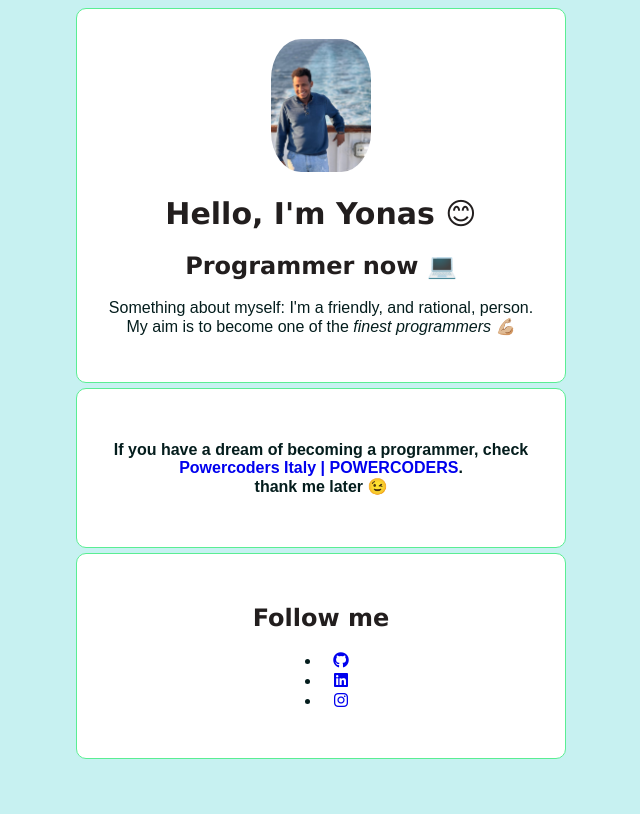
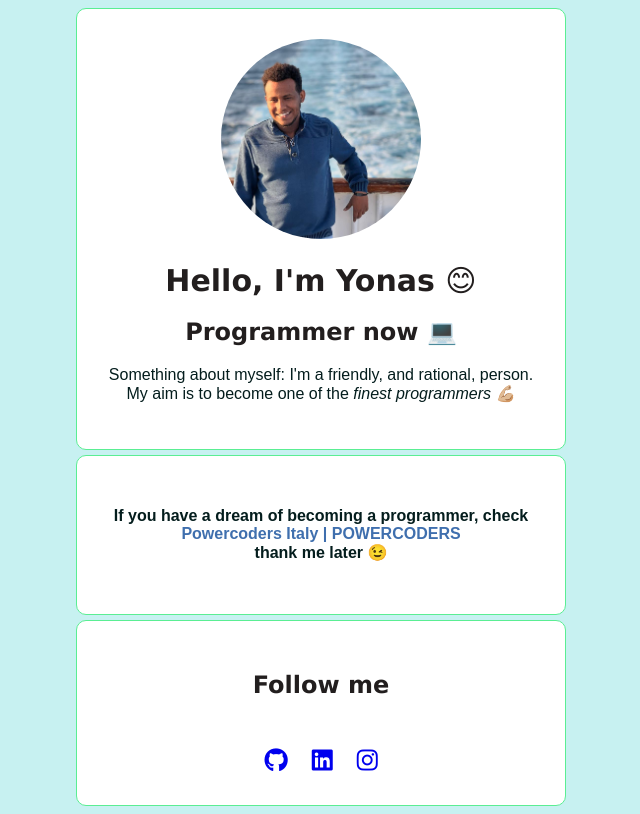
Before and after one commit to Yonasn13/profile, a plain HTML site: page index.html in a window 1280 px wide. Shown: the whole page, without its empty margins (319-959 px from the left). Drawn offline with Linux system fonts and the light colour scheme.

Commit message:
profile updated

```diff
--- a/index.html
+++ b/index.html
@@ -17,11 +17,11 @@
       <p>Something about myself: I'm a friendly, and rational, person. My aim is to become one of the <em>finest programmers 💪🏼</em></p>
     </div>
     <div class="card">
-      <h4>If you have a dream of becoming a programmer, check <a id="coders" href="https://powercoders.org/country/italy/" target="_blank">Powercoders Italy | POWERCODERS</a>.<br>thank me later 😉</h4>
+      <h4>If you have a dream of becoming a programmer, check <a id="coders" href="https://powercoders.org/country/italy/" target="_blank">Powercoders Italy | POWERCODERS</a><br>thank me later 😉</h4>
     </div>
     <div class="card">
       <h2>Follow me</h2>
-      <ul>
+      <ul class="social">
         <li>
           <a href="https://github.com/PowerCoders-Milan/intro-blockly-Yonasn13" target="_blank">
             <i class="fa-brands fa-github"></i>
--- a/style.css
+++ b/style.css
@@ -18,8 +18,10 @@ h1 {
 }
 
 img {
-    width: 100px;
-    border-radius: 30%;
+    width: 200px;
+    height: 200px;
+    border-radius: 50%;
+    object-fit: cover;
 }
 .container {
     width: 500px;
@@ -34,17 +36,35 @@ img {
 }
 a {
     text-decoration: none;
+    padding: 0.5em;
 
 }
-li {
-    width: 40px;
-    height: 20px;
-    margin: 0 auto;
+ul {
+    margin-block-start: 1em;
+    margin-block-end: 1em;
+    margin-inline-start: 0px;
+    margin-inline-end: 0px;
+    padding-inline-start: 40px;
 
 }
+.social {
+    list-style: none;
+    display: flex;
+    font-size: 1.5rem;
+    justify-content: center;
+    margin: 2em 0 0;
+    padding: 0px;
+}
+#coders {
+    color: #3f6fae;
+    /* background-color: rgb(142, 142, 199); */
+    border-radius: 8px;
+    transition: 1s ease;
+}
 #coders:hover {
-    background-color: rgb(166, 204, 183);
-    color: rgb(112, 46, 174);
+    background-color: rgb(92 212 203);
+    padding: 0.3em 1em;
     border-radius: 16px;
+    transition: 1s ease;
 
 }
```
Also changed, not shown: 1 other file.
